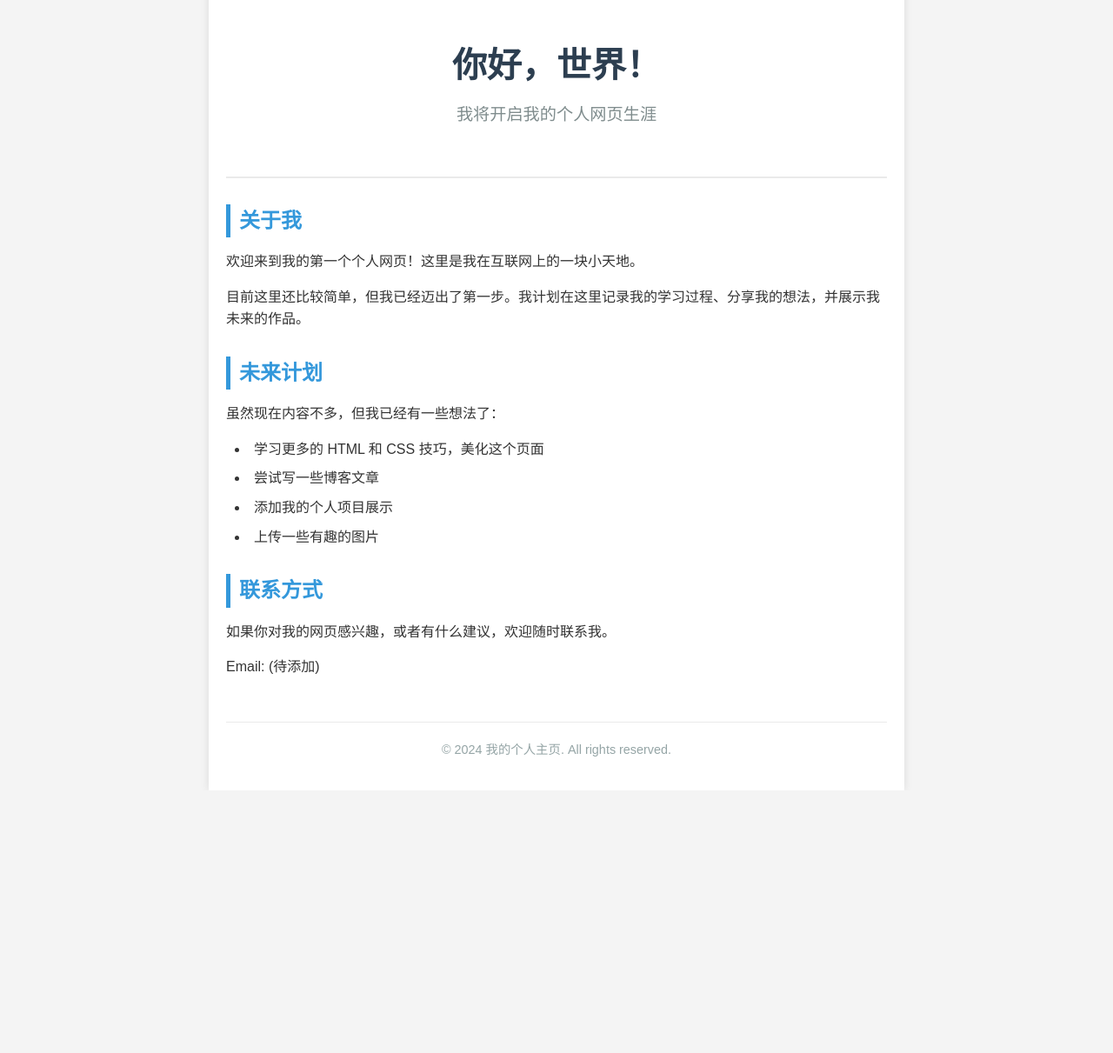
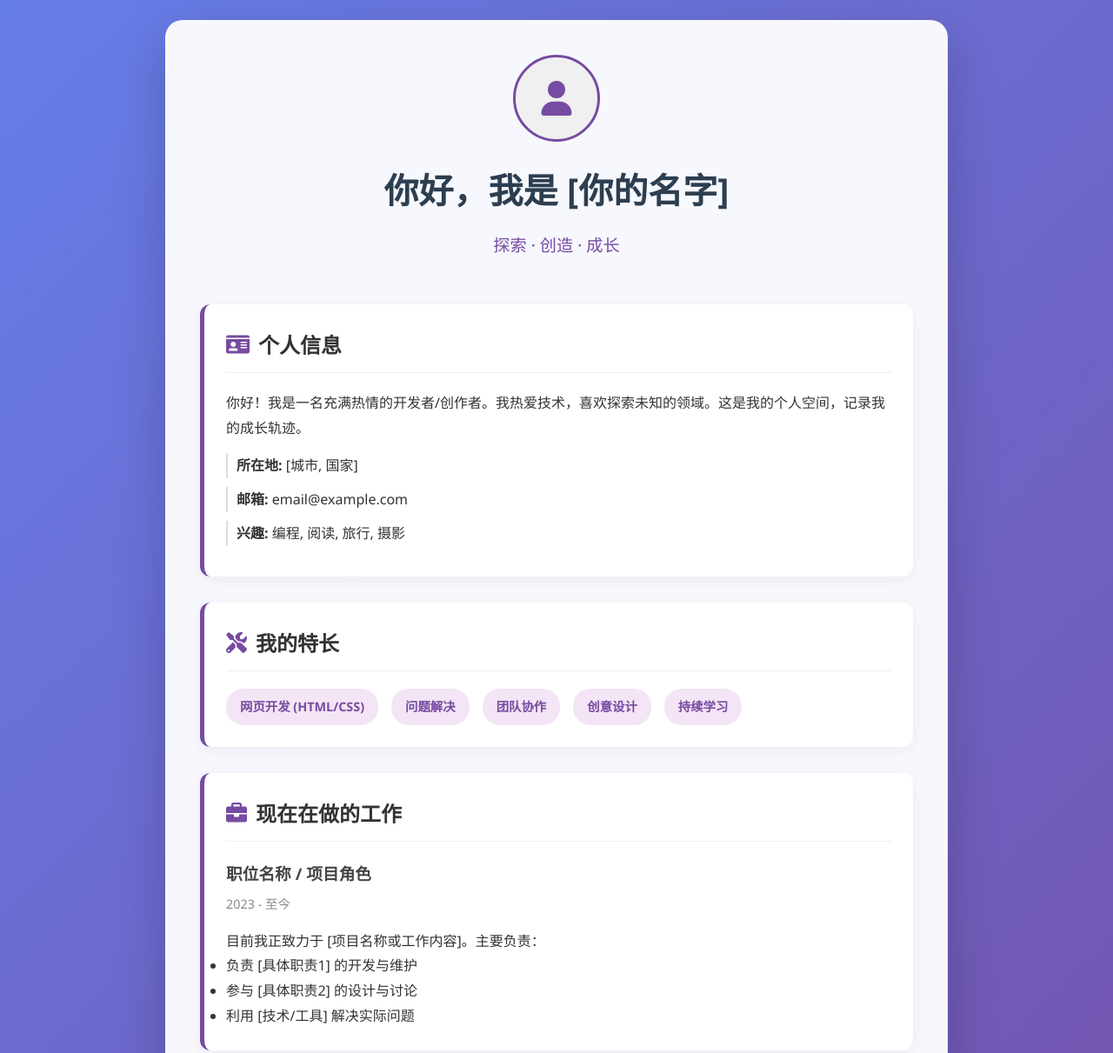
Before and after one commit to tangjianjun1982-gif/my-first-web, a plain HTML site: page index.html in a window 1280 px wide. Shown: the part 17-1228 px from the top of the page at 87% size. Before the commit the page ends 926 px from the top, so only its background shows below. Drawn offline with Linux system fonts and the light colour scheme.

Commit message:
更新网页内容

```diff
--- a/index.html
+++ b/index.html
@@ -5,37 +5,89 @@
     <meta name="viewport" content="width=device-width, initial-scale=1.0">
     <title>我的个人主页</title>
     <link rel="stylesheet" href="style.css">
+    <!-- 引入 Font Awesome 用于图标 -->
+    <link rel="stylesheet" href="https://cdnjs.cloudflare.com/ajax/libs/font-awesome/6.0.0/css/all.min.css">
 </head>
 <body>
+    <div class="background-overlay"></div>
     <div class="container">
         <header>
-            <h1>你好，世界！</h1>
-            <p>我将开启我的个人网页生涯</p>
+            <div class="avatar-placeholder">
+                <i class="fas fa-user"></i>
+            </div>
+            <h1>你好，我是 [你的名字]</h1>
+            <p class="subtitle">探索 · 创造 · 成长</p>
         </header>
 
         <main>
-            <section>
-                <h2>关于我</h2>
-                <p>欢迎来到我的第一个个人网页！这里是我在互联网上的一块小天地。</p>
-                <p>目前这里还比较简单，但我已经迈出了第一步。我计划在这里记录我的学习过程、分享我的想法，并展示我未来的作品。</p>
+            <!-- 个人信息 -->
+            <section class="card profile">
+                <h2><i class="fas fa-id-card"></i> 个人信息</h2>
+                <div class="content">
+                    <p>你好！我是一名充满热情的开发者/创作者。我热爱技术，喜欢探索未知的领域。这是我的个人空间，记录我的成长轨迹。</p>
+                    <ul class="info-list">
+                        <li><strong>所在地:</strong> [城市, 国家]</li>
+                        <li><strong>邮箱:</strong> email@example.com</li>
+                        <li><strong>兴趣:</strong> 编程, 阅读, 旅行, 摄影</li>
+                    </ul>
+                </div>
             </section>
 
-            <section>
-                <h2>未来计划</h2>
-                <p>虽然现在内容不多，但我已经有一些想法了：</p>
-                <ul>
-                    <li>学习更多的 HTML 和 CSS 技巧，美化这个页面</li>
-                    <li>尝试写一些博客文章</li>
-                    <li>添加我的个人项目展示</li>
-                    <li>上传一些有趣的图片</li>
-                </ul>
+            <!-- 特长/技能 -->
+            <section class="card skills">
+                <h2><i class="fas fa-tools"></i> 我的特长</h2>
+                <div class="skills-grid">
+                    <div class="skill-item">网页开发 (HTML/CSS)</div>
+                    <div class="skill-item">问题解决</div>
+                    <div class="skill-item">团队协作</div>
+                    <div class="skill-item">创意设计</div>
+                    <div class="skill-item">持续学习</div>
+                    <!-- 可以根据实际情况修改 -->
+                </div>
             </section>
 
-            <section>
-                <h2>联系方式</h2>
-                <p>如果你对我的网页感兴趣，或者有什么建议，欢迎随时联系我。</p>
-                <!-- 后续可以添加真实的联系方式 -->
-                <p>Email: (待添加)</p>
+            <!-- 现在的工作 -->
+            <section class="card current-work">
+                <h2><i class="fas fa-briefcase"></i> 现在在做的工作</h2>
+                <div class="content">
+                    <h3>职位名称 / 项目角色</h3>
+                    <p class="date">2023 - 至今</p>
+                    <p>目前我正致力于 [项目名称或工作内容]。主要负责：</p>
+                    <ul>
+                        <li>负责 [具体职责1] 的开发与维护</li>
+                        <li>参与 [具体职责2] 的设计与讨论</li>
+                        <li>利用 [技术/工具] 解决实际问题</li>
+                    </ul>
+                </div>
+            </section>
+
+            <!-- 未来发展 -->
+            <section class="card future-goals">
+                <h2><i class="fas fa-rocket"></i> 今后想发展的工作</h2>
+                <div class="content">
+                    <p>我对未来的职业生涯充满期待，我的目标是向 [目标职位/领域] 发展。</p>
+                    <div class="goals-list">
+                        <div class="goal-item">
+                            <h3>短期目标</h3>
+                            <p>深入学习 [某项具体技术]，完成 [某个具体项目]。</p>
+                        </div>
+                        <div class="goal-item">
+                            <h3>长期愿景</h3>
+                            <p>成为一名 [领域专家/资深工程师]，能够带领团队创造更有价值的产品。</p>
+                        </div>
+                    </div>
+                </div>
+            </section>
+
+            <!-- 联系方式 -->
+            <section class="card contact">
+                <h2><i class="fas fa-envelope"></i> 联系我</h2>
+                <p>如果你对我的经历感兴趣，或者有合作意向，欢迎随时联系！</p>
+                <div class="social-links">
+                    <a href="#" class="social-btn"><i class="fab fa-github"></i> GitHub</a>
+                    <a href="#" class="social-btn"><i class="fab fa-twitter"></i> Twitter</a>
+                    <a href="#" class="social-btn"><i class="fas fa-envelope"></i> Email</a>
+                </div>
             </section>
         </main>
 
--- a/style.css
+++ b/style.css
@@ -6,72 +6,175 @@
 }
 
 body {
-    font-family: 'PingFang SC', 'Microsoft YaHei', sans-serif;
-    line-height: 1.6;
+    font-family: 'Segoe UI', 'PingFang SC', 'Microsoft YaHei', sans-serif;
+    line-height: 1.8;
     color: #333;
-    background-color: #f4f4f4;
+    /* 网页背景改为紫色渐变 */
+    background: linear-gradient(135deg, #667eea 0%, #764ba2 100%);
+    min-height: 100vh;
+    padding: 20px;
 }
 
-/* 容器样式 */
+/* 容器样式 - 卡片式设计 */
 .container {
-    max-width: 800px;
-    margin: 0 auto;
-    padding: 20px;
-    background-color: #fff;
-    min-height: 100vh;
-    box-shadow: 0 0 10px rgba(0, 0, 0, 0.1);
+    max-width: 900px;
+    margin: 20px auto;
+    padding: 40px;
+    background-color: rgba(255, 255, 255, 0.95); /* 半透明白色背景 */
+    border-radius: 20px;
+    box-shadow: 0 20px 60px rgba(0, 0, 0, 0.2);
 }
 
 /* 头部样式 */
 header {
     text-align: center;
-    padding: 40px 0;
-    border-bottom: 2px solid #eaeaea;
-    margin-bottom: 30px;
+    margin-bottom: 50px;
+}
+
+.avatar-placeholder {
+    width: 100px;
+    height: 100px;
+    background-color: #f0f0f0;
+    border-radius: 50%;
+    margin: 0 auto 20px;
+    display: flex;
+    align-items: center;
+    justify-content: center;
+    font-size: 40px;
+    color: #764ba2;
+    border: 3px solid #764ba2;
 }
 
 header h1 {
     color: #2c3e50;
     font-size: 2.5em;
     margin-bottom: 10px;
+    font-weight: 700;
 }
 
-header p {
-    color: #7f8c8d;
+.subtitle {
+    color: #764ba2; /* 紫色副标题 */
     font-size: 1.2em;
+    font-weight: 500;
 }
 
-/* 主要内容区域 */
-main section {
+/* 卡片通用样式 */
+.card {
+    background: #fff;
     margin-bottom: 30px;
+    padding: 25px;
+    border-radius: 12px;
+    border-left: 5px solid #764ba2; /* 左侧紫色装饰线 */
+    box-shadow: 0 4px 15px rgba(0,0,0,0.05);
+    transition: transform 0.3s ease;
+}
+
+.card:hover {
+    transform: translateY(-5px); /* 鼠标悬停上浮效果 */
 }
 
 h2 {
-    color: #3498db;
-    border-left: 5px solid #3498db;
+    color: #333;
+    margin-bottom: 20px;
+    display: flex;
+    align-items: center;
+    gap: 10px;
+    font-size: 1.5em;
+    border-bottom: 1px solid #eee;
+    padding-bottom: 10px;
+}
+
+h2 i {
+    color: #764ba2;
+}
+
+/* 个人信息列表 */
+.info-list {
+    list-style: none;
+    margin-top: 15px;
+}
+
+.info-list li {
+    margin-bottom: 10px;
     padding-left: 10px;
+    border-left: 2px solid #ddd;
+}
+
+/* 特长/技能网格 */
+.skills-grid {
+    display: flex;
+    flex-wrap: wrap;
+    gap: 15px;
+}
+
+.skill-item {
+    background-color: #f3e5f5; /* 浅紫色背景 */
+    color: #764ba2;
+    padding: 8px 16px;
+    border-radius: 20px;
+    font-weight: 600;
+    font-size: 0.9em;
+}
+
+/* 工作和目标 */
+.content h3 {
+    color: #444;
+    margin-bottom: 5px;
+}
+
+.date {
+    color: #888;
+    font-size: 0.9em;
     margin-bottom: 15px;
 }
 
-p {
-    margin-bottom: 15px;
+.goals-list {
+    display: grid;
+    grid-template-columns: 1fr;
+    gap: 20px;
+    margin-top: 20px;
 }
 
-ul {
-    list-style-position: inside;
-    margin-left: 10px;
+@media (min-width: 600px) {
+    .goals-list {
+        grid-template-columns: 1fr 1fr;
+    }
 }
 
-li {
-    margin-bottom: 8px;
+.goal-item {
+    background: #f9f9f9;
+    padding: 15px;
+    border-radius: 8px;
 }
 
-/* 页脚样式 */
+/* 社交链接 */
+.social-links {
+    display: flex;
+    gap: 15px;
+    margin-top: 20px;
+    flex-wrap: wrap;
+}
+
+.social-btn {
+    display: inline-flex;
+    align-items: center;
+    gap: 8px;
+    text-decoration: none;
+    color: #fff;
+    background-color: #764ba2;
+    padding: 10px 20px;
+    border-radius: 25px;
+    transition: background-color 0.3s;
+}
+
+.social-btn:hover {
+    background-color: #5b3a82;
+}
+
+/* 页脚 */
 footer {
     text-align: center;
     margin-top: 50px;
-    padding-top: 20px;
-    border-top: 1px solid #eaeaea;
-    color: #95a5a6;
+    color: #666;
     font-size: 0.9em;
 }
```
